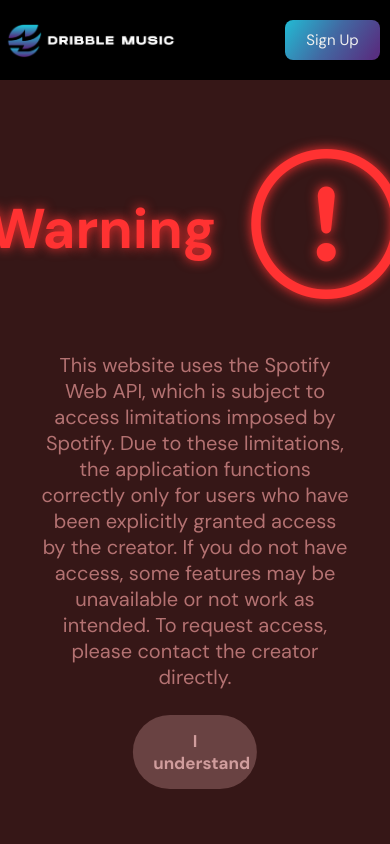
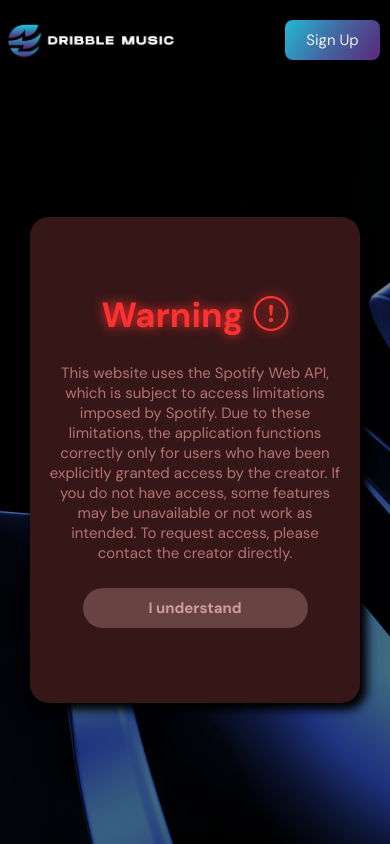
Before and after one commit to krzyspazdzior/Dribble-Music, an Angular app in the folder Spotify/: page /login in a window 390 px wide. Built offline with nearby package versions, Linux system fonts and the light colour scheme.

Commit message:
poprawki

```diff
--- a/Spotify/src/app/core/components/login/login.component.css
+++ b/Spotify/src/app/core/components/login/login.component.css
@@ -46,16 +46,6 @@
     width: 80%;
 }
 
-@media (max-width: 900px){
-    .center-area{
-        padding: 30px;
-        width: 90vw;
-
-    }
-    .center-area h1{
-        font-size: 35px;
-    }
-}
 
 .disclaimer{
     position: absolute;
@@ -110,3 +100,32 @@
     background-color: #9c8282;
     color: #fff;
 }
+@media (max-width: 900px){
+    .center-area{
+        padding: 30px;
+        width: 67vw;
+
+        text-align: center;
+
+    }
+    .center-area h1{
+        font-size: 35px;
+        text-align: center;
+    }
+    .disclaimer{
+        font-size: 15px;
+        width: 300px;
+    }
+    .disclaimer h2, .disclaimer h2>i{
+        font-size: 35px;
+        gap: 10px;
+    }
+    .disclaimer p{
+        width: 100%;
+    }
+    .disclaimer button{
+        font-size: 15px;
+        width: 75%;
+        padding: 10px;
+    }
+}
--- a/Spotify/src/app/core/components/login/login.component.ts
+++ b/Spotify/src/app/core/components/login/login.component.ts
@@ -20,8 +20,6 @@
 
     if(localStorage.getItem('warning')==null){
       localStorage.setItem('warning', 'true');
-
-
       this.sessionFirst = false
     }
   }
```
